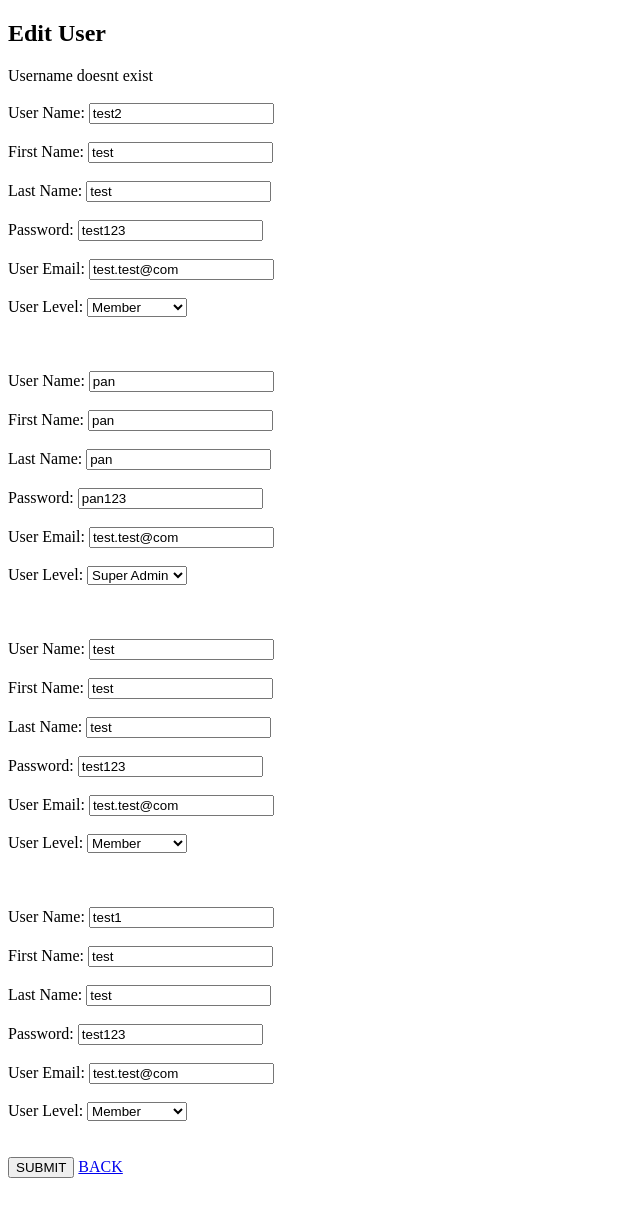
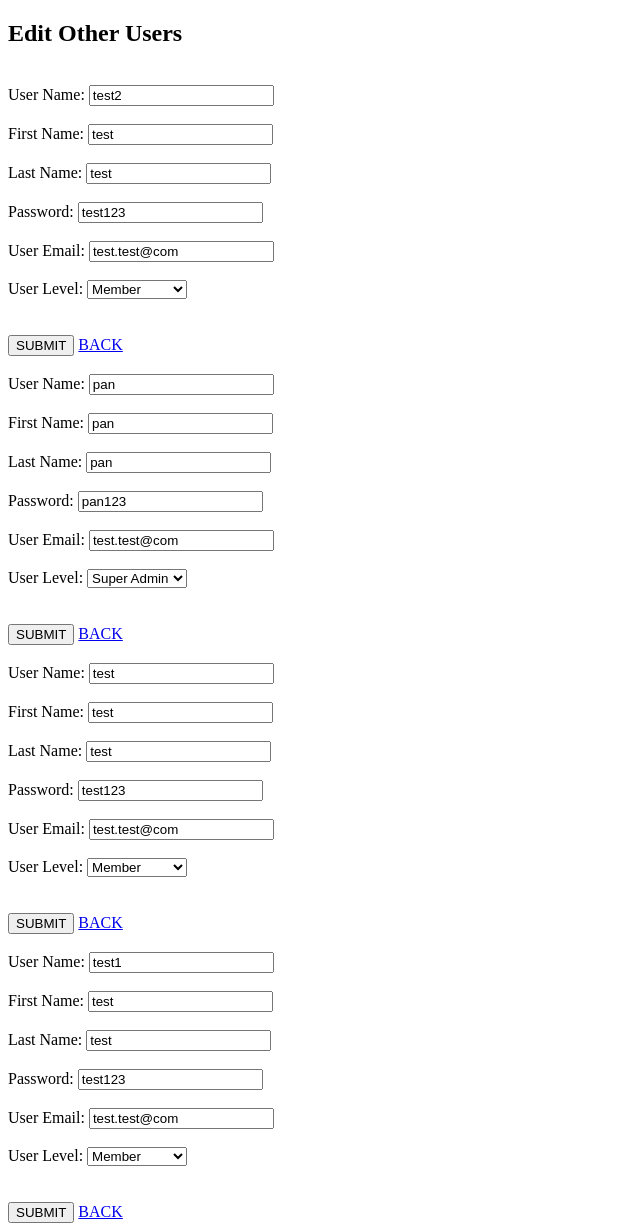
Before and after one commit to Zoe6-tech/3014_R3, a PHP site: page /admin_editotheruser.php in a window 1280 px wide. Shown: the whole page, without its empty margins (0-640 px from the left). Before the commit the page ends 1186 px from the top, so only its background shows below. Run offline with PHP 8.4, Linux system fonts and the light colour scheme; a user stored in the database is signed in; data comes from the database, SQL or seed files in the repository; both versions use the stored data as it was after the commit; some libraries are stand-ins or nearby versions.

Commit message:
admin edit other users

```diff
--- a/admin/admin_editotheruser.php
+++ b/admin/admin_editotheruser.php
@@ -6,14 +6,13 @@ confirm_logged_in();
 //only admin have acesss to this page
 admin_access_only();
 
+
 $id = $_SESSION['user_id'];//define in login.php
 
-$get_single_user= getAllUser($id);
+$users = getAllUsers($id);
 
-
-
-if(empty($search_user_name)){//is user doesnt exist
-    $message = 'Username doesnt exist';
+if(!$users){
+    $messager = 'Fail to get user list';
 }
 
 // when user click submit
@@ -25,9 +24,9 @@ if(isset($_POST['submit'])){
         'password'   => trim($_POST['password']),
         'email'      => trim($_POST['email']),
         'user_level' => isCurrentUserAdminAbove()?trim($_POST['user_level']):'0',
-        'id'         => $id,//update a exist user so need id
+        'id'         => trim($_POST['userid']),//update a exist user so need id
     );
-
+    // var_dump($data);die;
   $message = editUser($data);//update user info to database
 }
 ?>
@@ -44,16 +43,16 @@ if(isset($_POST['submit'])){
 </head>
 <body>
     <section class="edit_user_area">
-        <h2>Edit User</h2>
-        <?php if(empty($get_single_user)):?>
+        <h2>Edit Other Users</h2>
 
-        <?php endif ?>
         <div class="edit_user_form">
             <?php echo !empty($message)?$message:'';?>
-                <?php if(!empty($get_single_user)):?>
-                    <form action="admin_edituser.php" method="post">
-                        <?php while($user_info = $get_single_user -> fetch(PDO::FETCH_ASSOC)):?><!--user_info: table columns name-->
+
+                <?php if(!empty($users)):?>
+                        <?php while($user_info = $users -> fetch(PDO::FETCH_ASSOC)):?><!--user_info: table columns name-->
                             <br>
+                        <form action="admin_editotheruser.php" method="post">
+                            <input type="hidden" name="userid" value="<?php echo $user_info['user_id']; ?>">
                             <div class="edituser_label_input">
                             <label for="user_name">User Name:</label>
                             <input type="text" name="username"  id="user_name"  value="<?php echo $user_info['user_name']; ?>">
@@ -91,14 +90,17 @@ if(isset($_POST['submit'])){
                             <?php endif;?>
                             </div>
                             <br><br>
+
+
+                            <div class="edit_user_buttons">
+                                <button  class="subimt-createuser" type="submit" name="submit">SUBMIT</button>
+                                <a href="index.php">BACK</a>
+                            </div>
+
+                        </form>
+
                         <?php endwhile;?>
 
-                        <div class="edit_user_buttons">
-                            <button  class="subimt-createuser" type="submit" name="submit">SUBMIT</button>
-                            <a href="index.php">BACK</a>
-                            </div>
-
-                    </form>
                 <?php endif;?>
         </div>
     </section>
--- a/admin/admin_edituser.php
+++ b/admin/admin_edituser.php
@@ -5,7 +5,7 @@ require_once '../load.php';
 confirm_logged_in();
 
 $id = $_SESSION['user_id'];//define in login.php
-    $current_user = getSingleUser($id);
+$current_user = getSingleUser($id);
 
 
 
--- a/admin/scripts/login.php
+++ b/admin/scripts/login.php
@@ -22,13 +22,34 @@ function login($username, $password, $ip) {
 
         $found_user_id = $found_user['user_id'];//get user id
 
-        $found_user_id = $found_user['user_id'];//get user id
+        //Newly created user, not logged in in in two minutes, user locked
+        if ($found_user['login_times'] =0) {
+
+             $diff = strtotime($found_user['user_date']) - time();
+            //$diff = strtotime($found_user['user_date']) - strtotime('now');
+
+            if ($diff > 60) {
+
+                //If the account has been locked
+                if ($found_user['user_status'] != 'locked') {
+                    $update_user_query = 'UPDATE tbl_users SET user_status = :user_status WHERE user_id = :user_id';
+                    $update_user_set = $pdo -> prepare($update_user_query);
+                    $update_user_set -> execute(
+                        array(
+                            ':user_status' => 'locked',
+                            ':user_id' => $found_user_id
+                        )
+                    );
+                }
+                redirect_to('login_fail.php');
+                exit;
+            }
+        }
+
         //write the username and userID into session
         $_SESSION['user_id'] = $found_user_id;
         $_SESSION['user_name'] = $found_user['user_name'];
         $_SESSION['user_level'] = $found_user['user_level'];//show user level
-
-
 
         //update the user IP by the curren logged in one
         $update_user_query = 'UPDATE tbl_users SET user_ip = :user_ip WHERE user_id = :user_id';
@@ -69,12 +90,6 @@ function login($username, $password, $ip) {
             redirect_to('admin_edituser.php');
         }
 
-
-
-
-
-
-
        ##TODO : debug only, will change here
        //return 'Hello, ' . $username . '!  <br />  Your IP address (using $_SERVER[\'REMOTE_ADDR\']) is ' . $ip . '<br /><br />';
 
--- a/admin/scripts/user.php
+++ b/admin/scripts/user.php
@@ -84,24 +84,26 @@ function getSingleUser($user_id){
 
 
 
-//get all users
-function getAllUser($user_id){
 
+
+//get all users(not include own account)
+function getAllUsers($user_id){
     $pdo = Database::getInstance() -> getConnection();
 
-    $get_all_user_query = ' SELECT * FROM tbl_users where user_id != :user_id';//SQL placeholder to aviod SQL injection
-    $get_all_user_set = $pdo ->prepare($get_all_user_query);
-    $get_all_user_result = $get_all_user_set -> execute(
+    $get_all_user_query = 'SELECT * FROM tbl_users where user_id != :id';//SQL placeholder to aviod SQL injection
+    $users = $pdo ->prepare($get_all_user_query);
+    $get_all_user_result = $users -> execute(
         array(
-            ':user_id' => $user_id
+            ':id' => $user_id
         )
         );
 
-    if($get_all_user_result && $get_all_user_set ->rowCount()){
-        return $get_all_user_set;
+    if($users){
+         return $users;
     }else{
         return false;
     }
+
 }
 
 
@@ -135,22 +137,23 @@ function editUser($user_data){
         )
     );
 
-    //its a legit SQL query you want, some error?
-    // $update_user_set -> debugDumpParams();
-    // exit;
 
     if($update_user_result){
-        //check update session after edit user
-        $_SESSION['user_name'] = $user_data['username'];//up to date
-        $_SESSION['user_level'] = $user_data['user_level'];
+        if ($_SESSION['user_id'] == $user_data['id']) {
+            //check update session after edit user
+            $_SESSION['user_name'] = $user_data['username'];//up to date
+            $_SESSION['user_level'] = $user_data['user_level'];
 
 
-        if($_SESSION['login_times'] == 1){
+            if($_SESSION['login_times'] == 1){
+                redirect_to('newuser_firstedit.php');
+            }
 
-            redirect_to('newuser_firstedit.php');
+            redirect_to('index.php');
+        } else {
+            redirect_to('admin_updatesuccess.php');
         }
 
-        redirect_to('index.php');
     }else{
         return 'The user update not go through!!!';
     }
```
Also changed, not shown: admin/admin_updatesuccess.php (added, +26 -0 lines), admin/login_fail.php (added, +17 -0 lines), database/lrg_user.sql (+6 -3 lines).
